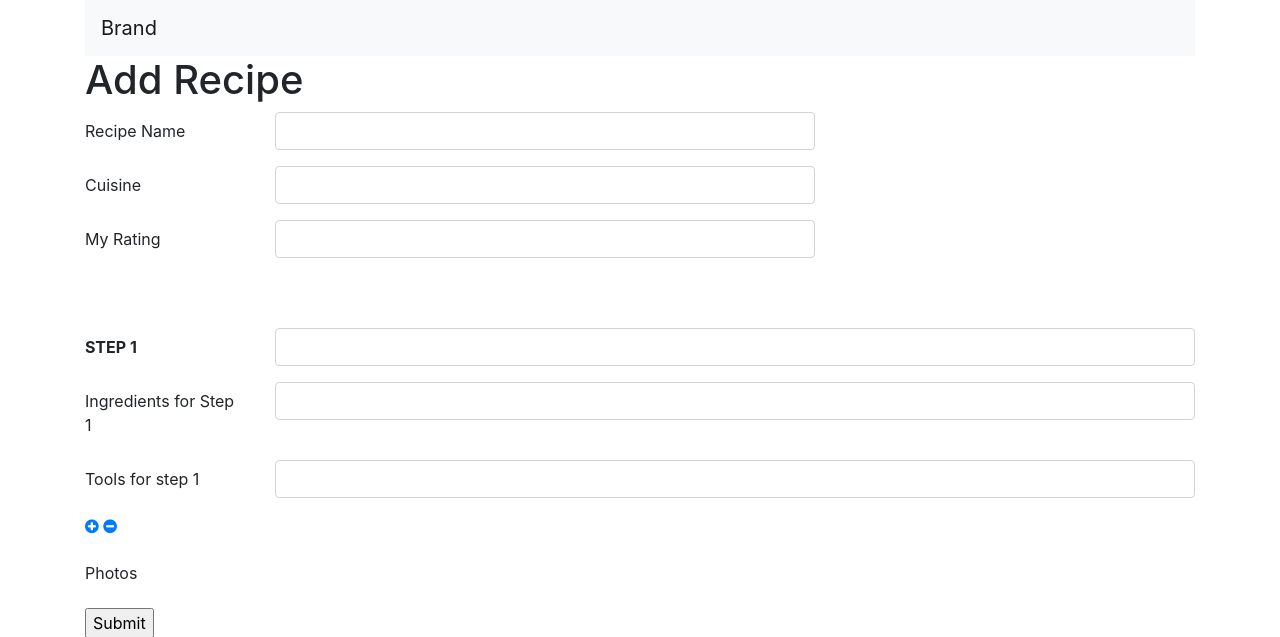
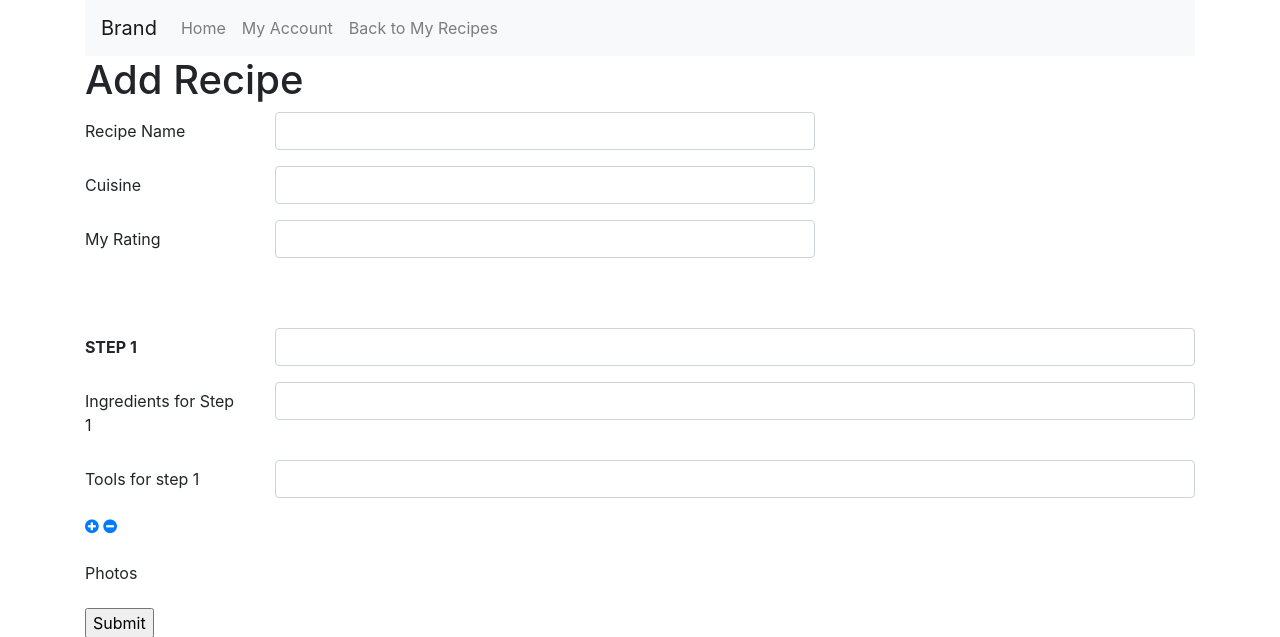
Before and after one commit to ksngo/Project3-recipes, a Flask app: page /1/add_recipe in a window 1280 px wide. Shown: the top 637 px of the page. Run offline with Flask 2, Linux system fonts and the light colour scheme; some libraries are stand-ins or nearby versions.

Commit message:
navbar for add recipe page ok.

```diff
--- a/app.py
+++ b/app.py
@@ -198,8 +198,9 @@ def update_recipe(user_id, recipe_id):
 @app.route("/<user_id>/add_recipe")
 def add_recipe(user_id) :
 
+    user_id=user_id
 
-    return render_template("add_recipe.html")
+    return render_template("add_recipe.html", user_id=user_id)
 
 @app.route("/<user_id>/add_recipe", methods=["POST"])
 def add_recipe_post(user_id) :
--- a/templates/add_recipe.html
+++ b/templates/add_recipe.html
@@ -1,4 +1,27 @@
 {% extends "template_layout.html" %}
+
+{%block nav %}
+
+<button class="navbar-toggler" type="button" data-toggle="collapse" data-target="#navbarNav" aria-controls="navbarNav" aria-expanded="false" aria-label="Toggle navigation">
+    <span class="navbar-toggler-icon"></span>
+</button>
+<div class="collapse navbar-collapse" id="navbarNav">
+    <ul class="navbar-nav">
+        <li class="nav-item">
+        <a class="nav-link" href="{{url_for('index')}}"> Home </a>
+        </li>
+        <li class="nav-item">
+        <a class="nav-link" href="{{url_for('account', user_id=user_id)}}">My Account</a>
+        </li>
+        <li class="nav-item">
+        <a class="nav-link" href="{{url_for('my_recipes', user_id=user_id)}}">Back to My Recipes</a>
+        </li>
+    </ul>
+</div>
+
+{%endblock%}
+
+
 
 {%block content%}
 
```
Also changed, not shown: templates/add_my_recipe.html (deleted, +0 -32 lines).
